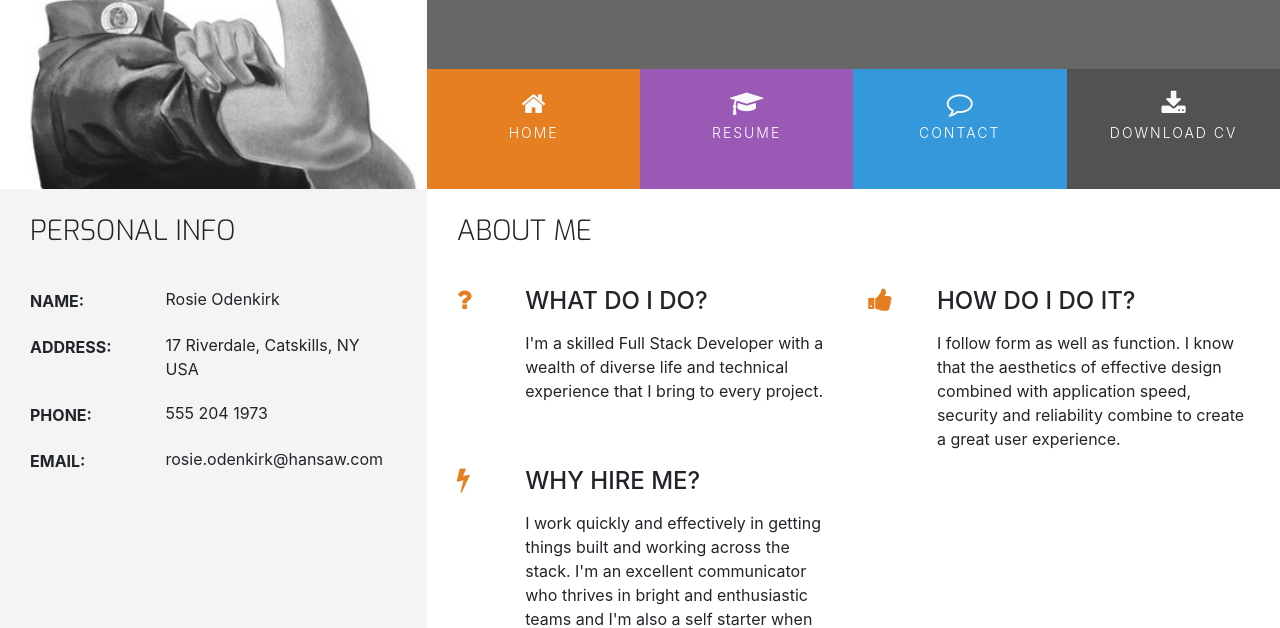
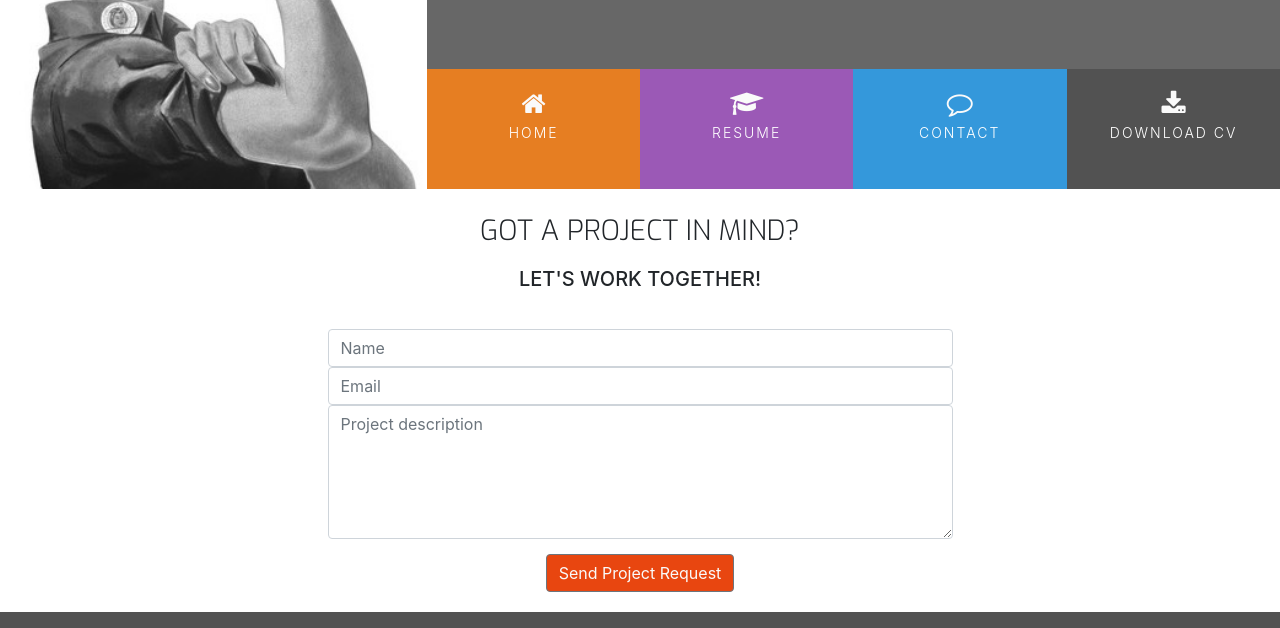
Before and after one commit to codeinstitute-davidhubber/ci-ucd_resume, a plain HTML site: page contact.html in a window 1280 px wide. Shown: the part 180-808 px from the top of the page. Drawn offline with nearby package versions, Linux system fonts and the light colour scheme.

Commit message:
Added the contact form to contact.html

```diff
--- a/assets/css/style.css
+++ b/assets/css/style.css
@@ -16,6 +16,10 @@
 
 .bg-color-work-history {
     background-color: #9b59b6;
+}
+
+.bg-color-contact {
+    background-color: #fff;
 }
 
 .ui-menu-color-home {
@@ -351,3 +355,36 @@ footer {
 .history-items {
     margin-bottom: 30px;
 }
+
+/* ----------------------------------------Contact Form */
+
+.contact-heading {
+    font-family: "Exo", sans-serif;
+    font-weight: 300;
+    margin-top: 25px;
+    margin-bottom: 20px;
+}
+
+.center-form {
+    padding-top: 10px;
+    margin: 0 auto;
+    max-width: 70%;
+}
+
+button[type="submit"] {
+    margin-top: 15px;
+    margin-bottom: 20px;
+    color: #fafafa;
+    background-color: #e84610;
+}
+
+/* ----------------------------------------Media Queries */
+
+@media(min-width: 992px) {
+    .center-form {
+        padding-top: 30px;
+        min-height: 240px;
+        margin: 0 auto;
+        max-width: 50%;
+    }
+}
--- a/contact.html
+++ b/contact.html
@@ -31,7 +31,7 @@
                     <div class="col">
                         <ul id="nav" class="list-inline menucontainer">
                             <li class="col-6 col-sm-3 list-inline-item ui-menu-color-home menuitem">
-                                <a href="#" class="hvr-sweep-to-bottom"><i class="fa fa-home" aria-hidden="true"></i><span>Home</span></a>
+                                <a href="index.html" class="hvr-sweep-to-bottom"><i class="fa fa-home" aria-hidden="true"></i><span>Home</span></a>
                             </li>
                             <li class="col-6 col-sm-3 list-inline-item ui-menu-color-resume menuitem">
                                 <a href="#" class="hvr-sweep-to-bottom"><i class="fa fa-graduation-cap" aria-hidden="true"></i><span>Resume</span></a>
@@ -50,119 +50,33 @@
         </div>
     </header>
     <!-- /header -->
-    <!-- main -->
+    <!-- main content -->
     <!-- section -->
-    <section class="container-fluid">
-        <div class="row">
-            <div class="col-md-4 bg-color-personal-info section-column">
-                <div class="row">
-                    <div class="col-12">
-                        <h3 class="section-heading uppercase">
-                            Personal Info
-                        </h3>
-                    </div>
-                </div>
-                <div class="personal-info-item">
-                    <div class="key">
-                        <p class="uppercase">
-                            Name:
-                        </p>
-                    </div>
-                    <div class="value">
-                        <p>
-                            Rosie Odenkirk
-                        </p>
-                    </div>
-                </div>
-                <div class="personal-info-item">
-                    <div class="key">
-                        <p class="uppercase">
-                            Address:
-                        </p>
-                    </div>
-                    <div class="value">
-                        <p>
-                            17 Riverdale, Catskills, NY USA
-                        </p>
-                    </div>
-                </div>
-                <div class="personal-info-item">
-                    <div class="key">
-                        <p class="uppercase">
-                            Phone:
-                        </p>
-                    </div>
-                    <div class="value">
-                        <p>
-                            555 204 1973
-                        </p>
-                    </div>
-                </div>
-                <div class="personal-info-item">
-                    <div class="key">
-                        <p class="uppercase">
-                            Email:
-                        </p>
-                    </div>
-                    <div class="value">
-                        <p>
-                            rosie.odenkirk@hansaw.com
-                        </p>
-                    </div>
-                </div>
-            </div>
-            <div class="col-md-8 bg-color-three-reasons section-column">
-                <div class="row">
-                    <div class="col">
-                        <h3 class="section-heading uppercase">About Me</h3>
-                    </div>
-                </div>
-                <div class="row">
-                    <div class="col-10 offset-1 offset-sm-0 col-sm-4 col-md-6">
-                        <div class="row">
-                            <div class="col-2">
-                                <i class="three-reasons-icon fa fa-question" aria-hidden="true"></i>
-                            </div>
-                            <div class="col-10">
-                                <h4 class="three-reasons-heading uppercase">What do I do?</h4>
-                                <p>
-                                    I'm a skilled Full Stack Developer with a wealth of diverse life and technical experience that I bring to every project.
-                                </p>
+     <section class="container-fluid">
+        <div class="row bg-color-contact">
+            <div class="col">
+                <h3 class="contact-heading uppercase text-center">Got a project in mind?</h3>
+                <h5 class="uppercase text-center">Let's work together!</h5>
+
+                <div class="center-form">
+                    <form>
+                        <input type="text" name="name" id="fullname" class="form-control" placeholder="Name" required />
+                        <input type="email" name="email" id="emailaddress" class="form-control" placeholder="Email" required />
+                        <textarea rows="5" name="projectsummary" id="projectsummary" class="form-control" placeholder="Project description" required></textarea>
+                        <div class="form-row text-center">
+                            <div class="col">
+                                <button type="submit" class="btn btn-secondary">Send Project Request</button>
                             </div>
                         </div>
-                    </div>
-                    <div class="col-10 offset-1 offset-sm-0 col-sm-4 col-md-6">
-                        <div class="row">
-                            <div class="col-2">
-                                <i class="three-reasons-icon fa fa-thumbs-up" aria-hidden="true"></i>
-                            </div>
-                            <div class="col-10">
-                                <h4 class="three-reasons-heading uppercase">How do I do it?</h4>
-                                <p>
-                                    I follow form as well as function. I know that the aesthetics of effective design combined with application speed, security and reliability combine to create a great user experience.
-                                </p>
-                            </div>
-                        </div>
-                    </div>
-                    <div class="col-10 offset-1 offset-sm-0 col-sm-4 col-md-6">
-                        <div class="row">
-                            <div class="col-2">
-                                <i class="three-reasons-icon fa fa-bolt" aria-hidden="true"></i>
-                            </div>
-                            <div class="col-10">
-                                <h4 class="three-reasons-heading uppercase">Why hire me?</h4>
-                                <p>
-                                    I work quickly and effectively in getting things built and working across the stack. I'm an excellent communicator who thrives in bright and enthusiastic teams and I'm also a self starter when working solo.
-                                </p>
-                            </div>
-                        </div>
-                    </div>
+                    </form>
                 </div>
+
             </div>
         </div>
 
     </section>
     <!-- /section -->
+    <!-- /main content -->
     <!-- footer -->
     <footer class="container-fluid">
         <div id="footer-details" class="row">
```
Also changed, not shown: index.html (+2 -1 lines), resume.html (+2 -1 lines).
